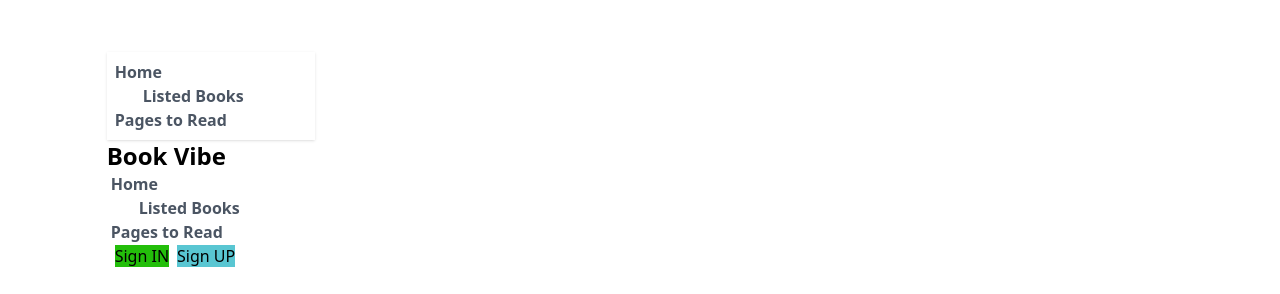
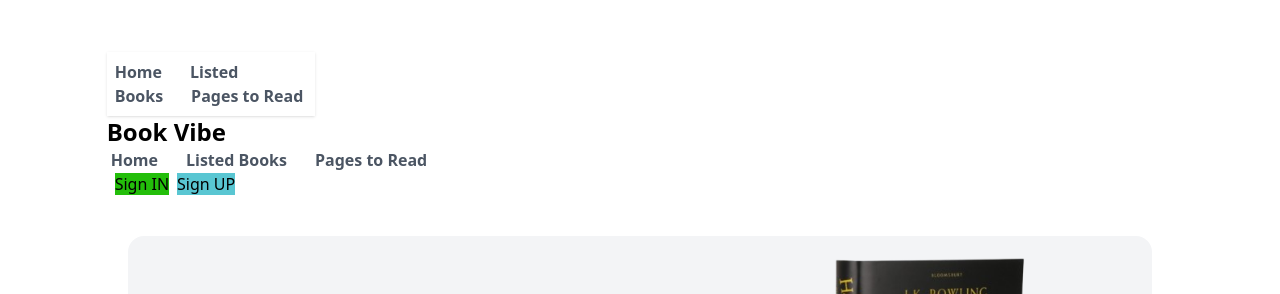
Before and after one commit to always-mohammad-ali/Book-Vibe, a React (Vite) app: page / in a window 1280 px wide. Shown: the top 294 px of the page. Built offline with nearby package versions, Linux system fonts and the light colour scheme.

Commit message:
add navlink to the navbar

```diff
--- a/src/Components/Navbar/Navbar.jsx
+++ b/src/Components/Navbar/Navbar.jsx
@@ -1,11 +1,12 @@
 import React from "react";
+import { NavLink } from "react-router-dom";
 
 const Navbar = () => {
   const links = (
     <>
-      <li><a className="text-gray-600 font-semibold">Home</a></li>
-      <li><a className="text-gray-600 font-semibold mx-7">Listed Books</a></li>
-      <li><a className="text-gray-600 font-semibold">Pages to Read</a></li>
+      <NavLink to="/home" className=""><a className="text-gray-600 font-semibold">Home</a></NavLink>
+      <NavLink to="/listed"><a className="text-gray-600 font-semibold mx-7">Listed Books</a></NavLink>
+      <NavLink to="/read"><a className="text-gray-600 font-semibold">Pages to Read</a></NavLink>
     </>
   );
   return (
--- a/src/Components/Root/Root.jsx
+++ b/src/Components/Root/Root.jsx
@@ -9,6 +9,7 @@ const Root = () => {
         <div className='bg-white min-h-screen '>
 
             <Navbar></Navbar>
+
             <Outlet></Outlet>
 
             <Footer></Footer>
```
